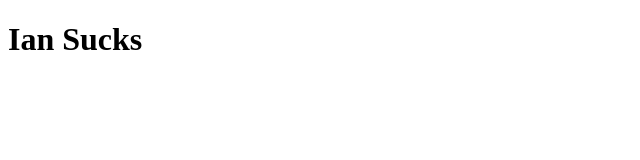
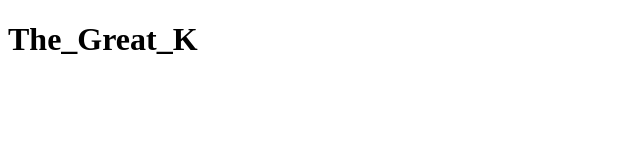
Before and after one commit to The-Great-K/website, a plain HTML site: page index.html in a window 1280 px wide. Shown: the whole page, without its empty margins (0-640 px from the left). Drawn offline with Linux system fonts and the light colour scheme.

Commit message:
Update index.html

```diff
--- a/index.html
+++ b/index.html
@@ -7,7 +7,7 @@
     </head>
 
     <body>
-        <h1>Ian Sucks</h1>
+        <h1>The_Great_K</h1>
     </body>
 
 </html>
```
